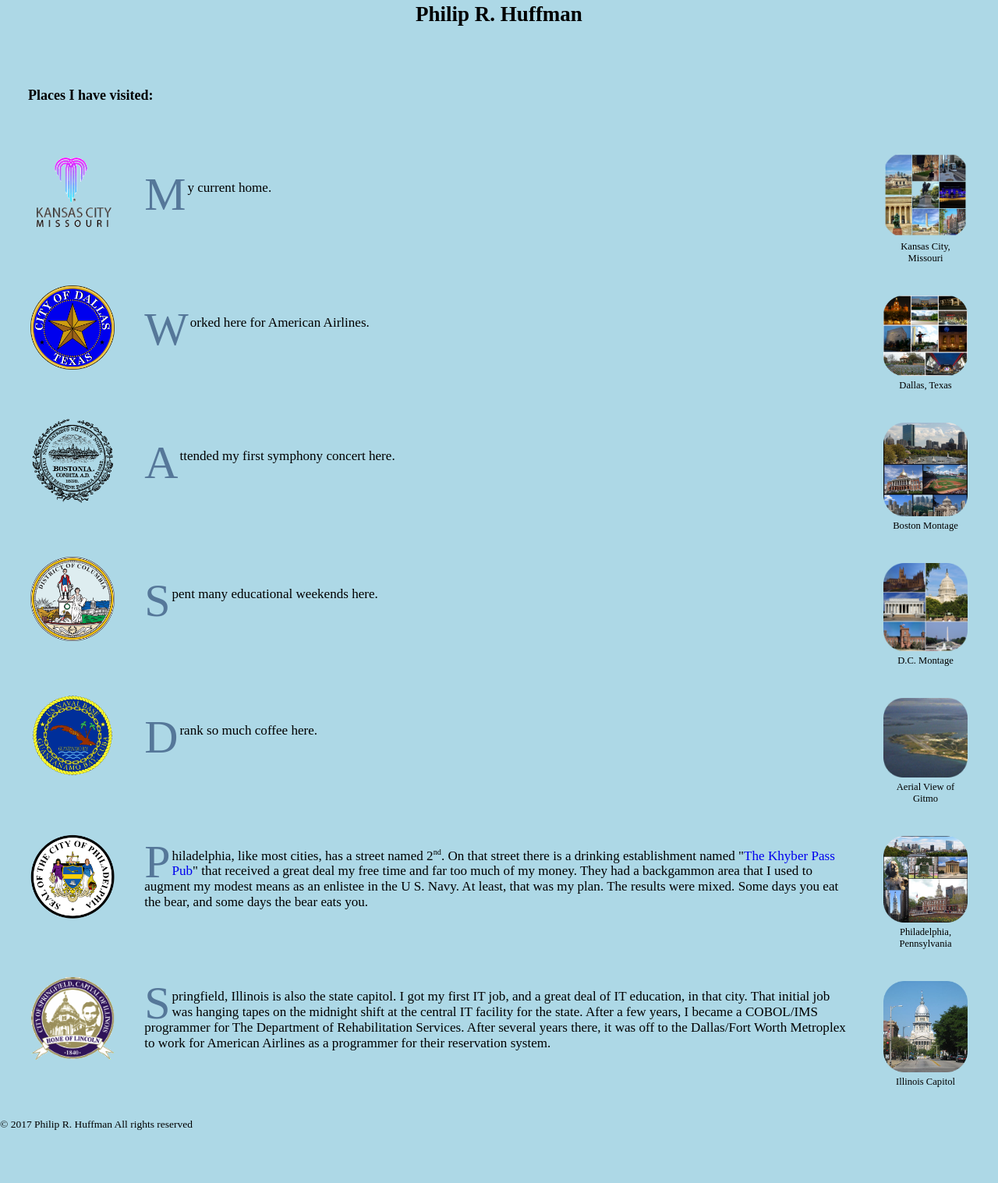
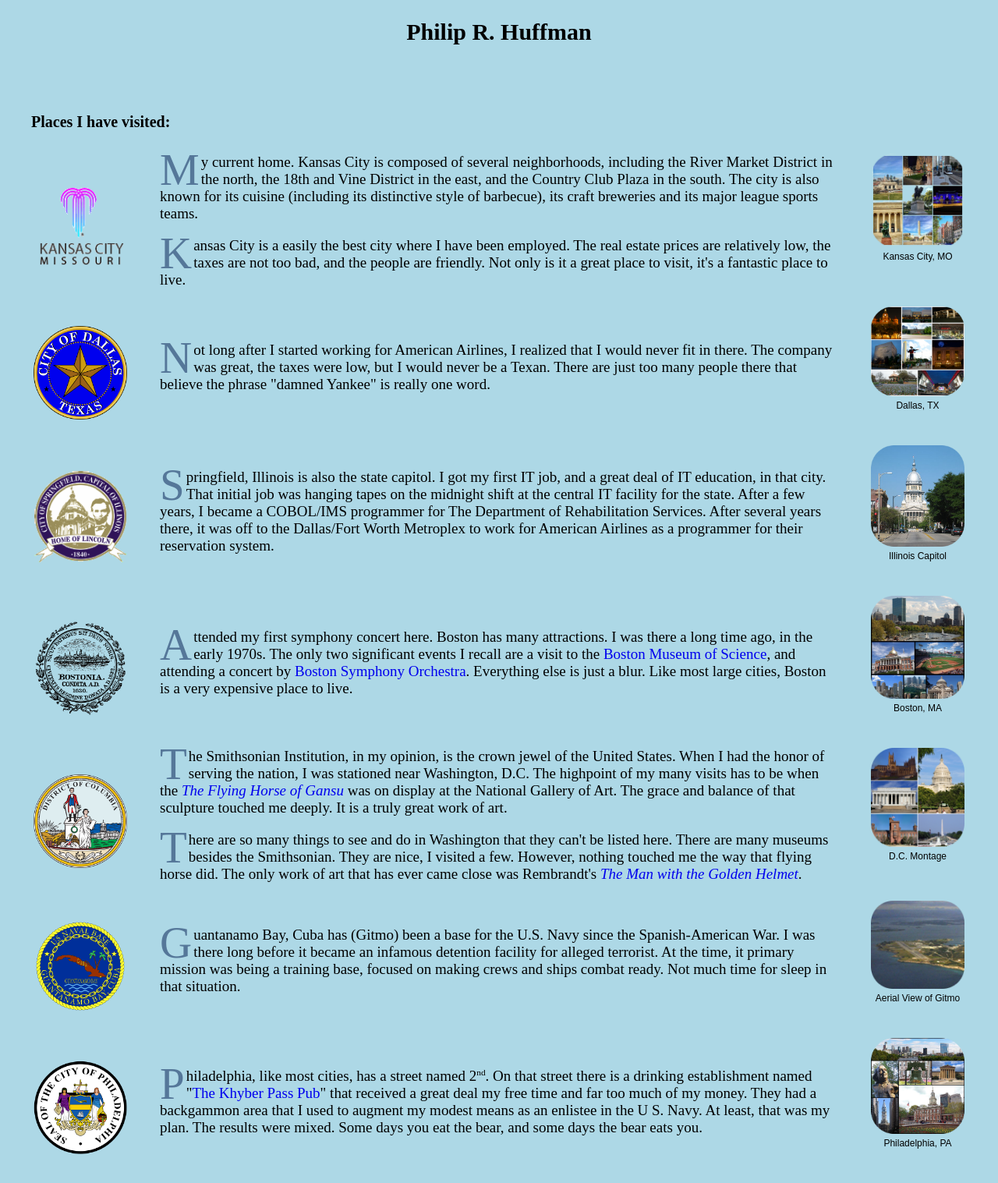
Before and after one commit to 56phil/html-me-something, a plain HTML site: page index.html in a window 1280 px wide. Shown: the part 189-1706 px from the top of the page at 78% size. Before the commit the page ends 1639 px from the top, so only its background shows below. Drawn offline with Linux system fonts and the light colour scheme.

Commit message:
adds content

```diff
--- a/css/simple.css
+++ b/css/simple.css
@@ -19,23 +19,25 @@ body {
   background-color:lightblue;
   color:black;
   font-family:Georgia "Palatino Linotype" "Book Antiqua" Palatino serif;
-  font-size:18px;
+  font-size:20px;
   margin:0;
   padding:0;
 }
 
 figcaption {
-  font-size:70%;
+  font-family:sans-serif;
+  font-size:60%;
   text-align:center;
 }
 
 figure {
-  margin:2em 0 0 0;
+  margin:0 0 2em 0;
 }
 
 footer {
   clear:both;
-  font-size:75%;
+  font-family:sans-serif;
+  font-size:55%;
 }
 
 h1 {
@@ -61,15 +63,15 @@ img {
 }
 
 p {
-  margin:0 2em 0 2em;
+  margin:0 2em 1em 2em;
   font-size:95%;
 }
 
 p:first-letter {
   color:#579;
   float:left;
-  font-size:350%;
-  line-height:60%;
+  font-size:300%;
+  line-height:70%;
   padding:1px 2px 0 0;
 }
 
--- a/index.html
+++ b/index.html
@@ -24,8 +24,10 @@
               </td>
               <td class="col2">
                 <div>
-                  <p class="comments">
-                    My current home.
+                  <p>
+                    My current home. Kansas City is composed of several neighborhoods, including the River Market District in the north, the 18th and Vine District in the east, and the Country Club Plaza in the south. The city is also known for its cuisine (including its distinctive style of barbecue), its craft breweries and its major league sports teams.</p>
+                  <p>
+                    Kansas City is a easily the best city where I have been employed. The real estate prices are relatively low, the taxes are not too bad, and the people are friendly. Not only is it a great place to visit, it's a fantastic place to live.
                   </p>
                 </div>
               </td>
@@ -34,7 +36,7 @@
                   <a href="https://en.wikipedia.org/wiki/Kansas_City,_Missouri">
                     <img src="images/kansas_city_collage_2016.png" alt="Montage of Kansas City sites.">
                   </a>
-                  <figcaption>Kansas City, Missouri</figcaption>
+                  <figcaption>Kansas City, MO</figcaption>
                 </figure>
               </td>
             </tr>
@@ -46,7 +48,7 @@
               </td>
               <td class="col2">
                 <p class="comments">
-                  Worked here for American Airlines.
+                  Not long after I started working for American Airlines, I realized that I would never fit in there. The company was great, the taxes were low, but I would never be a Texan. There are just too many people there that believe the phrase "damned Yankee" is really one word.
                 </p>
               </td>
               <td class="col3">
@@ -54,7 +56,27 @@
                   <a href="https://en.wikipedia.org/wiki/Dallas">
                     <img class="photos" src="images/dallas_collage_montage.png" alt="Montange of dalas sites." >
                   </a>
-                  <figcaption>Dallas, Texas</figcaption>
+                  <figcaption>Dallas, TX</figcaption>
+                </figure>
+              </td>
+            </tr>
+            <tr>
+              <td class="col1">
+                <a href="http://www.springfield.il.us/">
+                  <img src="images/seal_of_springfield,_il.png" alt="Seal of Springfield, Illinois" class="seal">
+                </a>
+              </td>
+              <td class="col2">
+                <p>
+                  Springfield, Illinois is also the state capitol. I got my first IT job, and a great deal of IT education, in that city. That initial job was hanging tapes on the midnight shift at the central IT facility for the state. After a few years, I became a COBOL/IMS programmer for The Department of Rehabilitation Services. After several years there, it was off to the Dallas/Fort Worth Metroplex to work for American Airlines as a programmer for their reservation system.
+                </p>
+              </td>
+              <td class="col3">
+                <figure>
+                  <a href="https://en.wikipedia.org/wiki/Springfield,_Illinois">
+                    <img src="images/512px-downtown_springfield.png" alt="Downtown Springfield, Illinois.">
+                  </a>
+                  <figcaption>Illinois Capitol</figcaption>
                 </figure>
               </td>
             </tr>
@@ -66,7 +88,7 @@
               </td>
               <td class="col2">
                 <p>
-                  Attended my first symphony concert here.
+                  Attended my first symphony concert here. Boston has many attractions. I was there a long time ago, in the early 1970s. The only two significant events I recall are a visit to the <a href="https://www.mos.org/">Boston Museum of Science</a>, and attending a concert by <a href="https://www.bso.org/">Boston Symphony Orchestra</a>. Everything else is just a blur. Like most large cities, Boston is a very expensive place to live.
                 </p>
               </td>
               <td class="col3">
@@ -75,7 +97,7 @@
                     <img class="photos" src="images/600px-boston_montage.png" alt="boston montage." class="figures">
                   </a>
                   <figcaption>
-                    Boston Montage
+                    Boston, MA
                   </figcaption>
                 </figure>
               </td>
@@ -87,12 +109,15 @@
                 </a>
               </td>
               <td class="col2">
-                <p class="comments">
-                  Spent many educational weekends here.
+                <p>
+                  The Smithsonian Institution, in my opinion, is the crown jewel of the United States. When I had the honor of serving the nation, I was stationed near Washington, D.C. The highpoint of my many visits has to be when the <a href="https://en.wikipedia.org/wiki/Gansu_Flying_Horse"><em>The Flying Horse of Gansu</em></a> was on display at the National Gallery of Art. The grace and balance of that sculpture touched me deeply. It is a truly great work of art.
+                </p>
+                <p>
+                  There are so many things to see and do in Washington that they can't be listed here. There are many museums besides the Smithsonian. They are nice, I visited a few. However, nothing touched me the way that flying horse did. The only work of art that has ever came close was Rembrandt's <a href="https://en.wikipedia.org/wiki/The_Man_with_the_Golden_Helmet"><em/>The Man with the Golden Helmet</em></a>.
                 </p>
               </td>
               <td class="col3">
-                <figure class="figures">
+                <figure>
                   <a href="https://en.wikipedia.org/wiki/Washington,_D.C.">
                     <img src="images/washington_montage_2016_rounded.png" alt="Washington montage 2016.">
                   </a>
@@ -105,12 +130,12 @@
             <tr>
               <td class="col1">
                 <a href="http://www.navy.mil/local/guantanamo/">
-                  <img src="images/seal_of_guantanamo_bay_naval_base.svg.png" alt="seal of gitmo" class="seal">
+                  <img src="images/seal_of_guantanamo_bay_naval_base.svg.png" alt="seal of gitmo">
                 </a>
               </td>
               <td class="col2">
                 <p class="comments">
-                  Drank so much coffee here.
+                  Guantanamo Bay, Cuba has (Gitmo) been a base for the U.S. Navy since the Spanish-American War. I was there long before it became an infamous detention facility for alleged terrorist. At the time, it primary mission was being a training base, focused on making crews and ships combat ready. Not much time for sleep in that situation.
                 </p>
               </td>
               <td class="col3">
@@ -142,27 +167,7 @@
                   <a href="https://en.wikipedia.org/wiki/Philadelphia">
                     <img src="images/philadelphia_montage_by_jleon_0310.png" alt="philadelphia montage by jleon 0310.">
                   </a>
-                  <figcaption>Philadelphia, Pennsylvania</figcaption>
-                </figure>
-              </td>
-            </tr>
-            <tr>
-              <td class="col1">
-                <a href="http://www.springfield.il.us/">
-                  <img src="images/seal_of_springfield,_il.png" alt="Seal of Springfield, Illinois" class="seal">
-                </a>
-              </td>
-              <td class="col2">
-                <p>
-                  Springfield, Illinois is also the state capitol. I got my first IT job, and a great deal of IT education, in that city. That initial job was hanging tapes on the midnight shift at the central IT facility for the state. After a few years, I became a COBOL/IMS programmer for The Department of Rehabilitation Services. After several years there, it was off to the Dallas/Fort Worth Metroplex to work for American Airlines as a programmer for their reservation system.
-                </p>
-              </td>
-              <td class="col3">
-                <figure>
-                  <a href="https://en.wikipedia.org/wiki/Springfield,_Illinois">
-                    <img src="images/512px-downtown_springfield.png" alt="Downtown Springfield, Illinois.">
-                  </a>
-                  <figcaption>Illinois Capitol</figcaption>
+                  <figcaption>Philadelphia, PA</figcaption>
                 </figure>
               </td>
             </tr>
```
